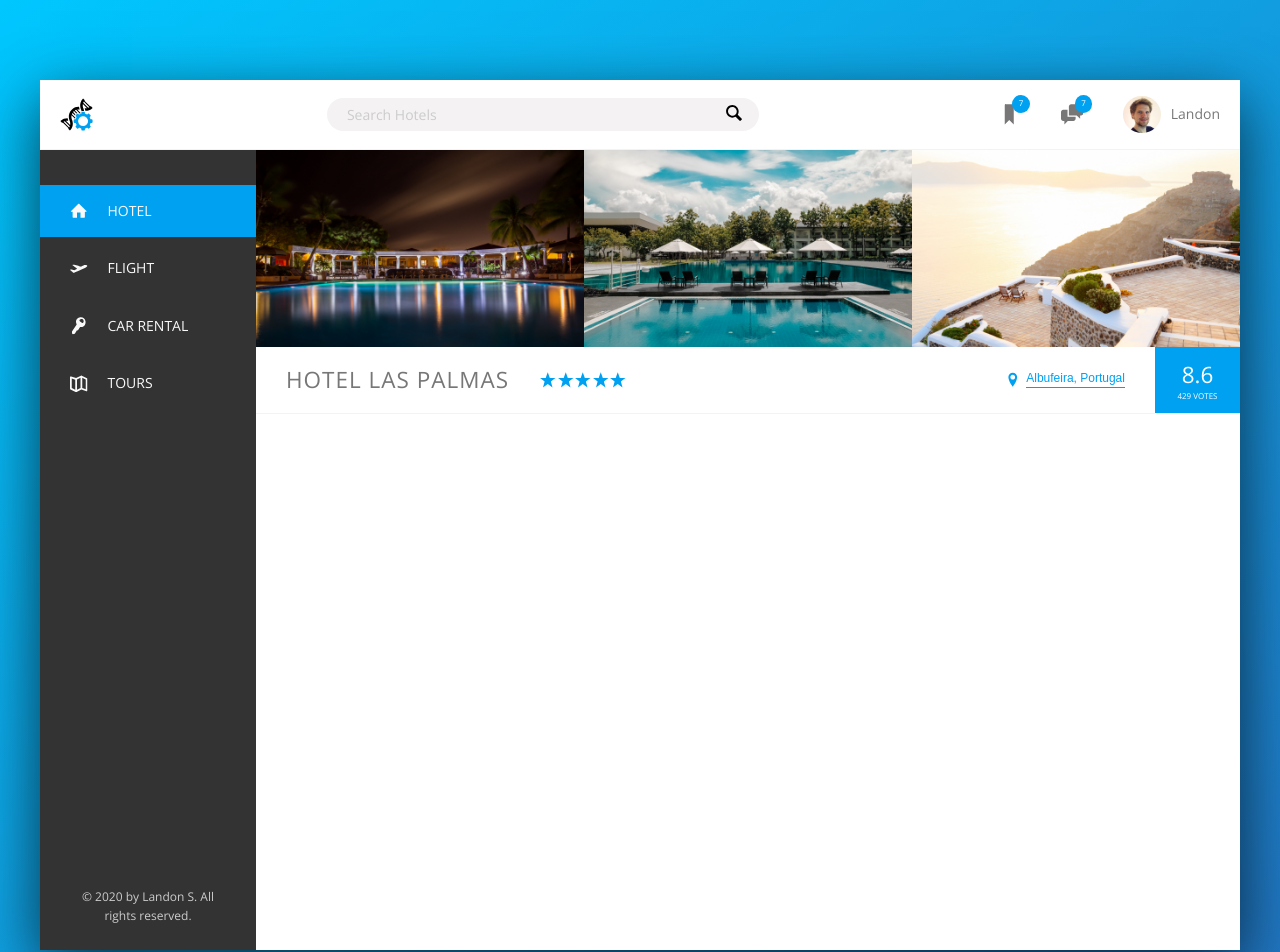
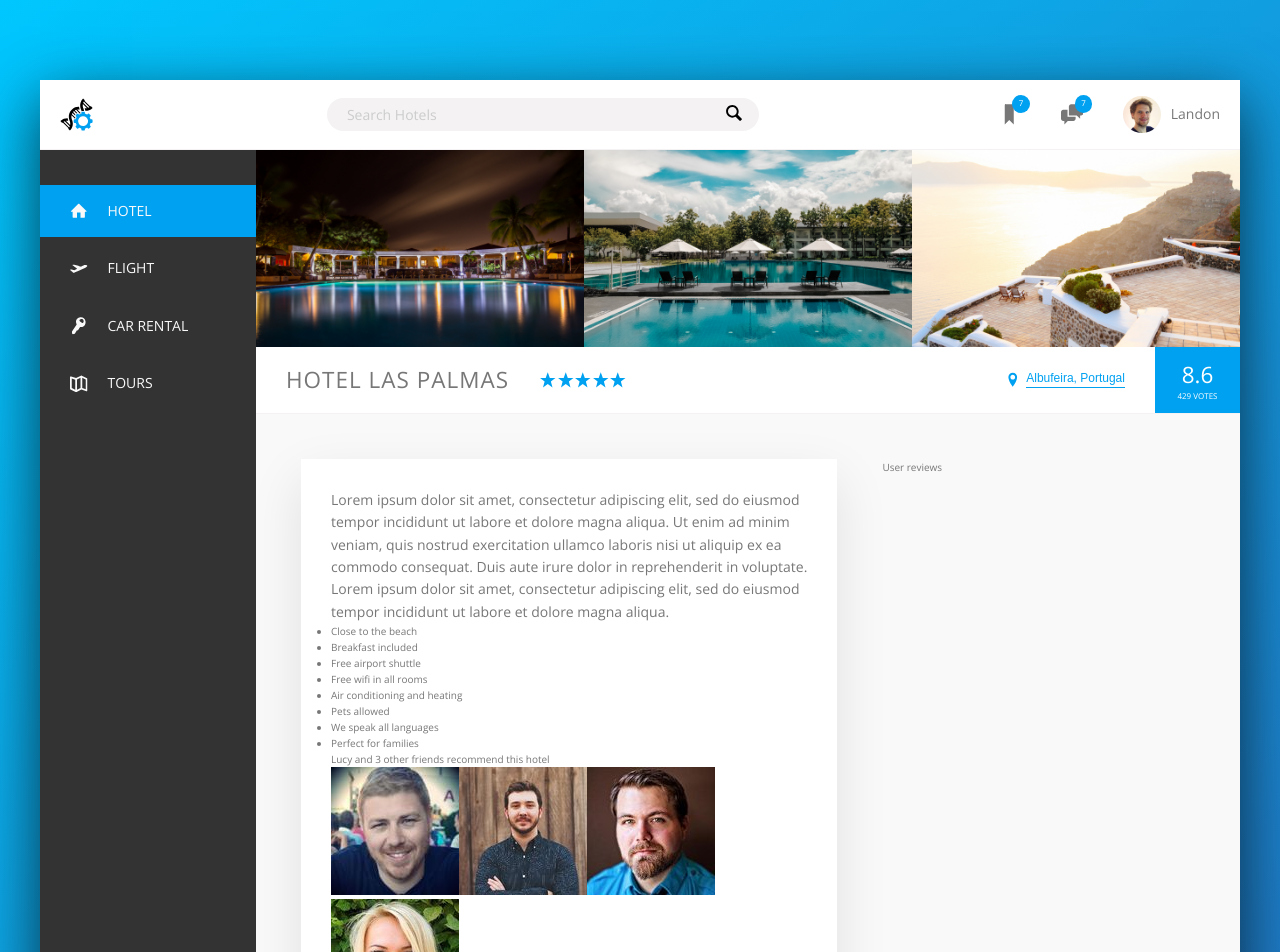
Before and after one commit to landon-sturgeon/booking-site-template, a React (Create React App) app: page / in a window 1280 px wide. Shown: the top 952 px of the page. Built offline with nearby package versions, Linux system fonts and the light colour scheme.

Commit message:
added hotel description and user testimonial columns:

```diff
--- /dev/null
+++ b/src/components/feature-list/feature-list.component.js
@@ -0,0 +1,20 @@
+import React from "react";
+
+import {
+    FeatureListContainer, FeatureListItem
+} from "./feature-list.style";
+
+const FeatureList = () => (
+    <FeatureListContainer>
+        <FeatureListItem>Close to the beach</FeatureListItem>
+        <FeatureListItem>Breakfast included</FeatureListItem>
+        <FeatureListItem>Free airport shuttle</FeatureListItem>
+        <FeatureListItem>Free wifi in all rooms</FeatureListItem>
+        <FeatureListItem>Air conditioning and heating</FeatureListItem>
+        <FeatureListItem>Pets allowed</FeatureListItem>
+        <FeatureListItem>We speak all languages</FeatureListItem>
+        <FeatureListItem>Perfect for families</FeatureListItem>
+    </FeatureListContainer>
+);
+
+export default FeatureList;
--- /dev/null
+++ b/src/components/feature-list/feature-list.style.js
@@ -0,0 +1,11 @@
+import styled from "styled-components";
+
+import { COLORS } from "../../global.style";
+
+export const FeatureListContainer = styled.ul`
+
+`;
+
+export const FeatureListItem = styled.li`
+
+`;
--- /dev/null
+++ b/src/components/recommandations/recommendation.component.js
@@ -0,0 +1,27 @@
+import React from "react";
+
+import user3 from "../../assets/img/user-3.jpg";
+import user4 from "../../assets/img/user-4.jpg";
+import user5 from "../../assets/img/user-5.jpg";
+import user6 from "../../assets/img/user-6.jpg";
+
+import {
+    RecommendationContainer, RecommendationCount, RecommendationFriends,
+    RecommendationFriendPhoto
+} from "./recommendation.style";
+
+const Recommendation = () => (
+    <RecommendationContainer>
+        <RecommendationCount>
+            Lucy and 3 other friends recommend this hotel
+        </RecommendationCount>
+        <RecommendationFriends>
+            <RecommendationFriendPhoto src={user3} alt="Friend1"/>
+            <RecommendationFriendPhoto src={user4} alt="Friend2"/>
+            <RecommendationFriendPhoto src={user5} alt="Friend3"/>
+            <RecommendationFriendPhoto src={user6} alt="Friend4"/>
+        </RecommendationFriends>
+    </RecommendationContainer>
+);
+
+export default Recommendation;
--- /dev/null
+++ b/src/components/recommandations/recommendation.style.js
@@ -0,0 +1,19 @@
+import styled from "styled-components";
+
+import { COLORS } from "../../global.style";
+
+export const RecommendationContainer = styled.div`
+
+`;
+
+export const RecommendationCount = styled.p`
+
+`;
+
+export const RecommendationFriends = styled.div`
+
+`;
+
+export const RecommendationFriendPhoto = styled.img`
+
+`;
--- a/src/pages/landing-page/landing-page.component.js
+++ b/src/pages/landing-page/landing-page.component.js
@@ -2,12 +2,18 @@ import React from "react"
 
 import user from "../../assets/img/user.jpg";
 
+import FeatureList from "../../components/feature-list/feature-list.component";
 import Gallery from "../../components/gallery/gallery.component";
 import Header from "../../components/header/header.component";
 import Overview from "../../components/overview/overview.component";
+import Recommendation from "../../components/recommandations/recommendation.component";
 import Sidebar from "../../components/sidebar/sidebar.component";
 
-import { Container, Content, MainContent } from "./landing-page.style";
+import {
+    Container, Content, MainContent, OverviewDetail,
+    HotelDescriptionContainer, UserReviewsContainer,
+    DescriptionParagraph
+} from "./landing-page.style";
 
 const LandingPage = () => {
     return(
@@ -18,6 +24,29 @@ const LandingPage = () => {
                 <MainContent>
                     <Gallery />
                     <Overview name={"Hotel Las Palmas"}/>
+                    <OverviewDetail>
+                        <HotelDescriptionContainer>
+                            <DescriptionParagraph>
+                                Lorem ipsum dolor sit amet, consectetur adipiscing elit,
+                                sed do eiusmod tempor incididunt ut labore et dolore
+                                magna aliqua. Ut enim ad minim veniam, quis nostrud
+                                exercitation ullamco laboris nisi ut aliquip ex ea
+                                commodo consequat. Duis aute irure dolor in reprehenderit
+                                in voluptate.
+                            </DescriptionParagraph>
+                            <DescriptionParagraph>
+                                Lorem ipsum dolor sit amet, consectetur adipiscing elit,
+                                sed do eiusmod tempor incididunt ut labore et dolore
+                                magna aliqua.
+                            </DescriptionParagraph>
+                            <FeatureList />
+                            <Recommendation />
+                        </HotelDescriptionContainer>
+
+                        <UserReviewsContainer>
+                            User reviews
+                        </UserReviewsContainer>
+                    </OverviewDetail>
                 </MainContent>
             </Content>
         </Container>
--- a/src/pages/landing-page/landing-page.style.js
+++ b/src/pages/landing-page/landing-page.style.js
@@ -12,11 +12,33 @@ export const Container = styled.div`
 
 export const Content = styled.div`
     display: flex;
-    height: 80rem;
-`;
+]`;
 
 export const MainContent = styled.div`
     background-color: #fff;
 
     flex: 1;
 `;
+
+export const OverviewDetail = styled.div`
+    display: flex;
+    padding: 4.5rem;
+    background-color: ${ COLORS.lightGrey1};
+    border-bottom: 1px solid ${ COLORS.lightGrey2}
+`;
+
+export const HotelDescriptionContainer = styled.div`
+    flex: 0 0 60%;
+    margin-right: 4.5rem;
+    background-color: #fff;
+    box-shadow: 0 2rem 5rem rgba(0,0,0, 0.1);
+    padding: 3rem;
+`;
+
+export const UserReviewsContainer = styled.div`
+    flex: 1;
+`;
+
+export const DescriptionParagraph = styled.p`
+    font-size: 1.4rem;
+`;
```
